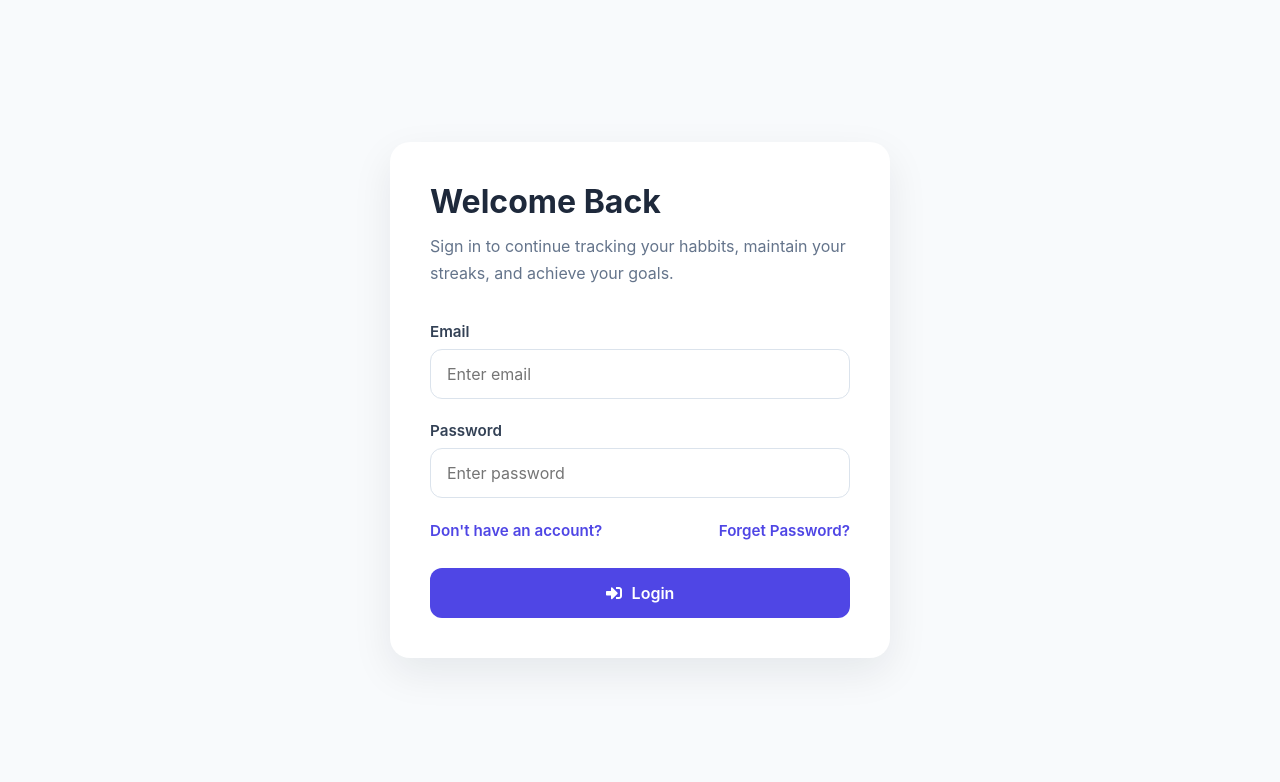
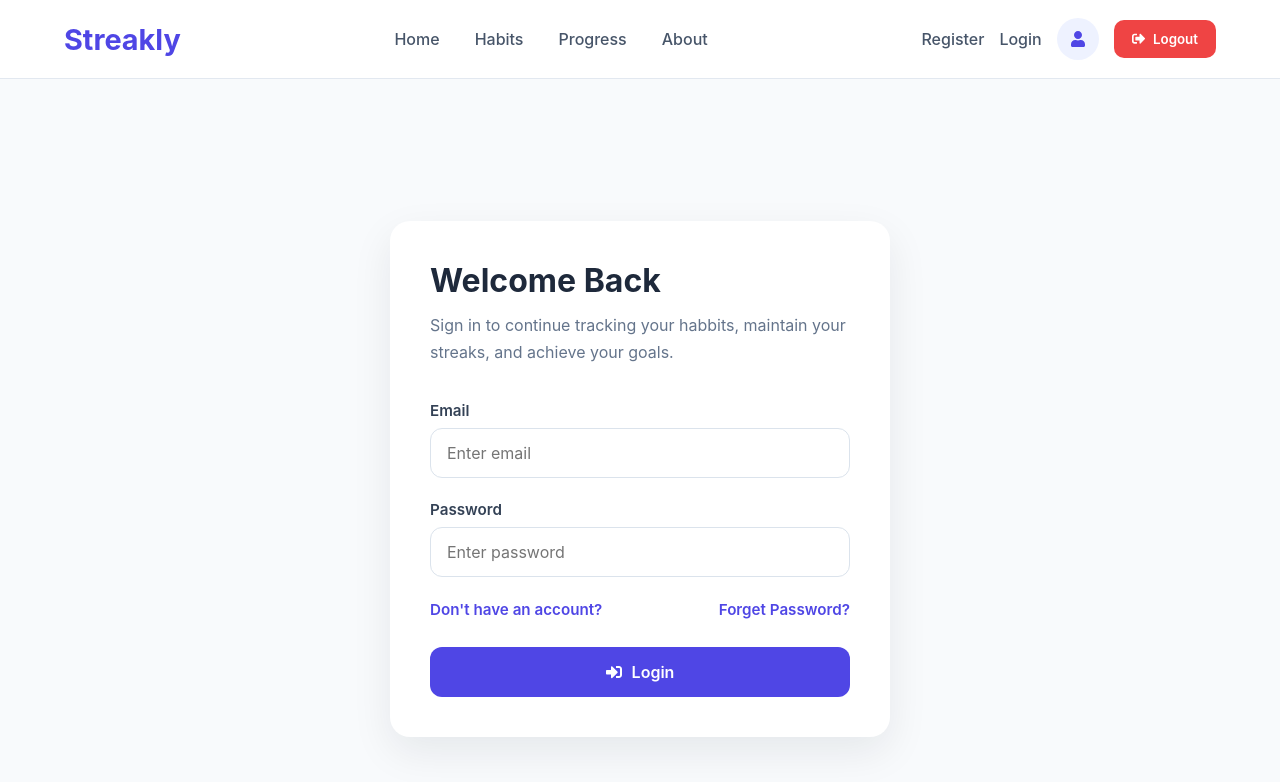
Before and after one commit to Htut-7/habbit_tracker, a React (Vite) app: page /login in a window 1280 px wide. Shown: the top 782 px of the page. Built offline with nearby package versions, Linux system fonts and the light colour scheme; no server answers.

Commit message:
feat: fix typo bug for login page and setup for navbar

```diff
--- a/src/App.jsx
+++ b/src/App.jsx
@@ -1,10 +1,12 @@
 import './App.css';
 import { Outlet } from 'react-router-dom';
+import Nav from './Components/Nav';
 
 function App() {
 
   return (
     <>
+      <Nav/>
       <Outlet/>
     </>
   )
--- /dev/null
+++ b/src/Components/Nav.jsx
@@ -0,0 +1,45 @@
+import { Link, NavLink, useNavigate } from "react-router-dom";
+import "../Css/Nav.css";
+import { FaSignOutAlt, FaUser } from "react-icons/fa";
+import useAuth from "../Hooks/useAuth";
+
+export default function Nav() {
+
+    const {logOut}=useAuth();
+    const navigate=useNavigate();
+
+    const logUser=async(e)=>{
+        e.preventDefault();
+        await logOut();
+        navigate('/login');
+    }
+
+  return (
+    <div className="navbar">
+        <div className="nav-container">
+            <h2 className="logo">Streakly</h2>
+
+            <div className="nav-links">
+                <NavLink to='/'>Home</NavLink>
+                <NavLink to='/habbit'>Habits</NavLink>
+                <NavLink to='/progress'>Progress</NavLink>
+                <NavLink to='/about'>About</NavLink>
+            </div>
+
+            <div className="nav-action">
+                <>
+                    <Link to='/register'>Register</Link>
+                    <Link to='/login'>Login</Link>
+                    <Link to='/profile'>
+                        <FaUser/>
+                    </Link>
+                </>
+                <button type="button" onClick={logUser}>
+                    <FaSignOutAlt/>
+                    Logout
+                </button>
+            </div>
+        </div>
+    </div>
+  )
+}
--- /dev/null
+++ b/src/Css/Nav.css
@@ -0,0 +1,127 @@
+.navbar {
+  width: 100%;
+  background: #ffffff;
+  border-bottom: 1px solid #e2e8f0;
+  position: sticky;
+  top: 0;
+  z-index: 1000;
+}
+
+.nav-container {
+  max-width: 1200px;
+  margin: 0 auto;
+  padding: 18px 24px;
+  display: flex;
+  justify-content: space-between;
+  align-items: center;
+}
+
+.logo {
+  font-size: 1.8rem;
+  font-weight: 700;
+  color: #4f46e5;
+  cursor: pointer;
+}
+
+.nav-links {
+  display: flex;
+  align-items: center;
+  gap: 35px;
+}
+
+.nav-links a {
+  text-decoration: none;
+  color: #475569;
+  font-weight: 500;
+  transition: 0.3s;
+  position: relative;
+}
+
+.nav-links a:hover {
+  color: #4f46e5;
+}
+
+.nav-links a.active {
+  color: #4f46e5;
+}
+
+.nav-links a.active::after {
+  content: "";
+  position: absolute;
+  left: 0;
+  bottom: -8px;
+  width: 100%;
+  height: 3px;
+  background: #4f46e5;
+  border-radius: 999px;
+}
+
+.nav-action {
+  display: flex;
+  align-items: center;
+  gap: 15px;
+}
+
+.nav-action a {
+  text-decoration: none;
+  color: #475569;
+  font-weight: 500;
+  transition: 0.3s;
+}
+
+.nav-action a:hover {
+  color: #4f46e5;
+}
+
+.nav-action a:last-of-type {
+  width: 42px;
+  height: 42px;
+  border-radius: 50%;
+  background: #eef2ff;
+  display: flex;
+  justify-content: center;
+  align-items: center;
+  color: #4f46e5;
+  font-size: 1rem;
+}
+
+.nav-action a:last-of-type:hover {
+  background: #4f46e5;
+  color: #ffffff;
+}
+
+.nav-action button {
+  border: none;
+  background: #ef4444;
+  color: #ffffff;
+  padding: 11px 18px;
+  border-radius: 10px;
+  display: flex;
+  align-items: center;
+  gap: 8px;
+  cursor: pointer;
+  font-weight: 600;
+  transition: 0.3s;
+}
+
+.nav-action button:hover {
+  background: #dc2626;
+}
+
+@media (max-width: 900px) {
+  .nav-container {
+    flex-direction: column;
+    gap: 20px;
+  }
+
+  .nav-links {
+    gap: 22px;
+    flex-wrap: wrap;
+    justify-content: center;
+  }
+
+  .nav-action {
+    flex-wrap: wrap;
+    justify-content: center;
+  }
+}
--- a/src/Pages/Login.jsx
+++ b/src/Pages/Login.jsx
@@ -10,11 +10,11 @@ export default function Login() {
   const [password,setPassword]=useState('');
   const navigate=useNavigate();
 
-  let {loading,error,singIn}=useAuth();
+  let {loading,error,signIn}=useAuth();
 
   const signUserIn=async(e)=>{
     e.preventDefault();
-    const user=await singIn(email,password);
+    const user=await signIn(email,password);
     if(user){
       navigate('/');
     }
```
